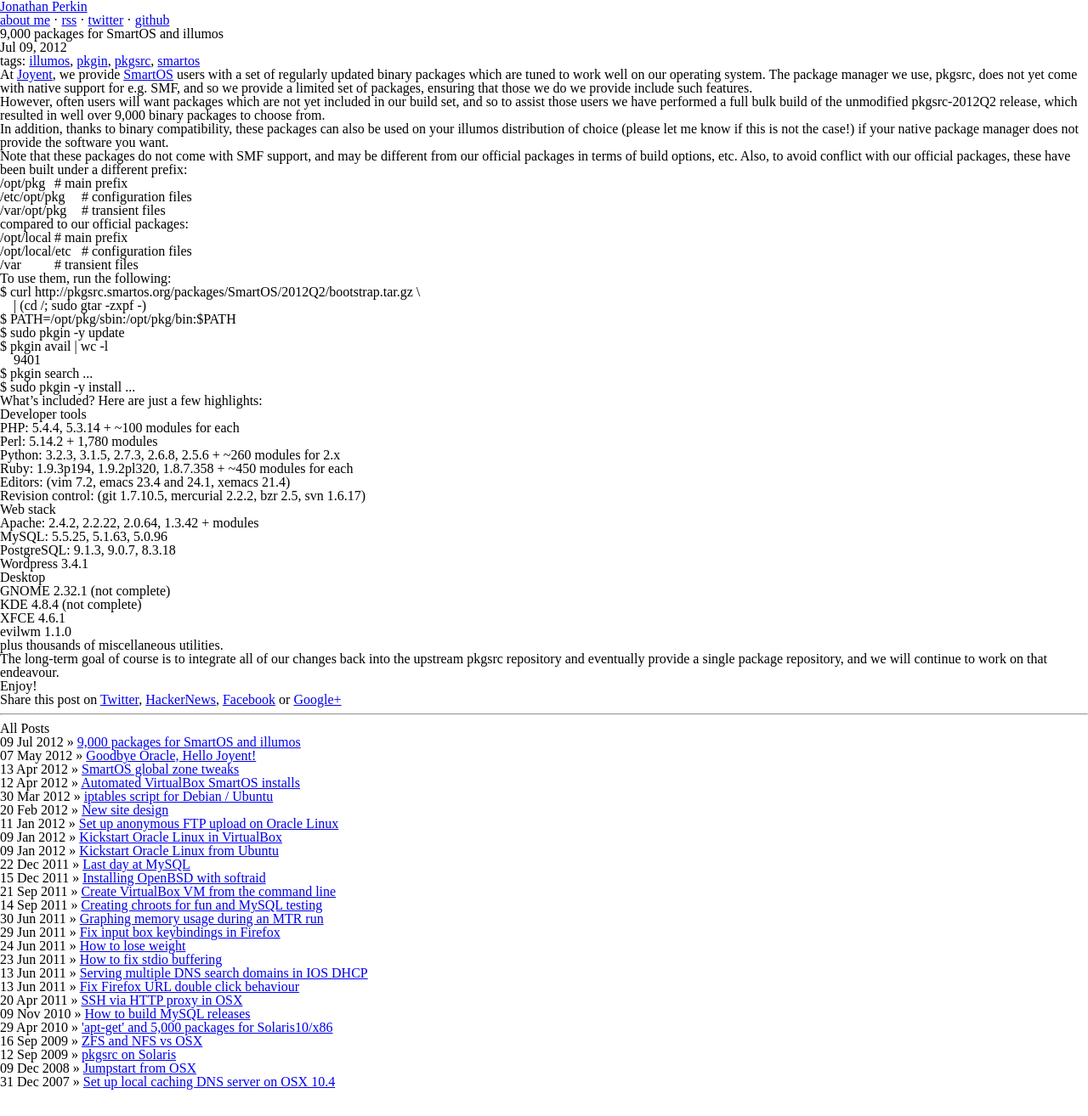
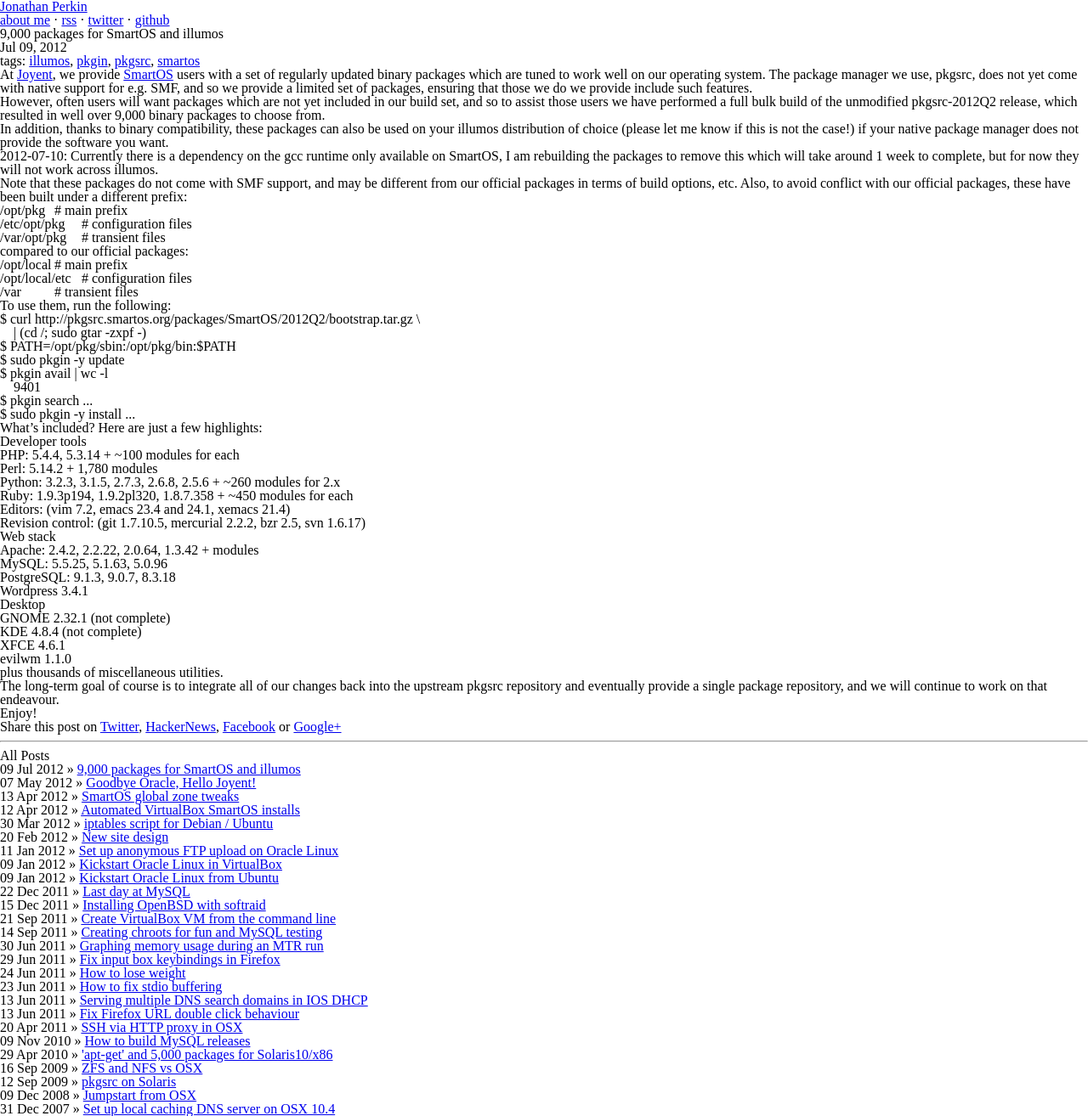
Before and after one commit to jperkin/www.perkin.org.uk, a Jekyll site: the page built from _posts/2012-07-09-9000-packages-for-smartos-and-illumos.markdown, in a window 1280 px wide. Shown: the whole page at 85% size. Built offline with Jekyll 4.4.1, drawn with Linux system fonts in a browser that asks for light colours; before the commit the page ends 1282 px from its top, so only the background shows below that.

Commit message:
Note packages do not currently work on illumos.

```diff
--- a/_posts/2012-07-09-9000-packages-for-smartos-and-illumos.markdown
+++ b/_posts/2012-07-09-9000-packages-for-smartos-and-illumos.markdown
@@ -18,6 +18,10 @@
 In addition, thanks to binary compatibility, these packages can also be used on
 your illumos distribution of choice (please let me know if this is not the
 case!) if your native package manager does not provide the software you want.
+
+*2012-07-10: Currently there is a dependency on the gcc runtime only available
+on SmartOS, I am rebuilding the packages to remove this which will take around
+1 week to complete, but for now they will not work across illumos.*
 
 Note that these packages do not come with SMF support, and may be different
 from our official packages in terms of build options, etc.  Also, to avoid
```
